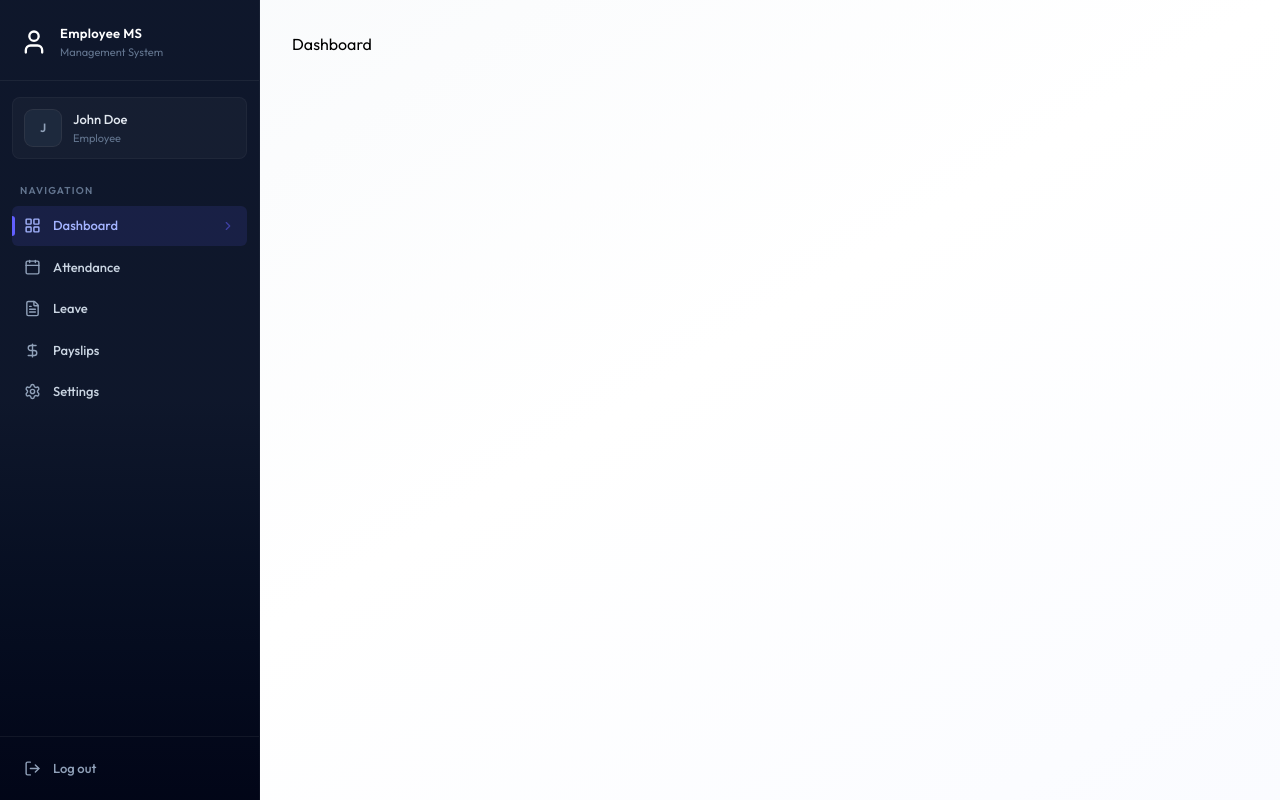
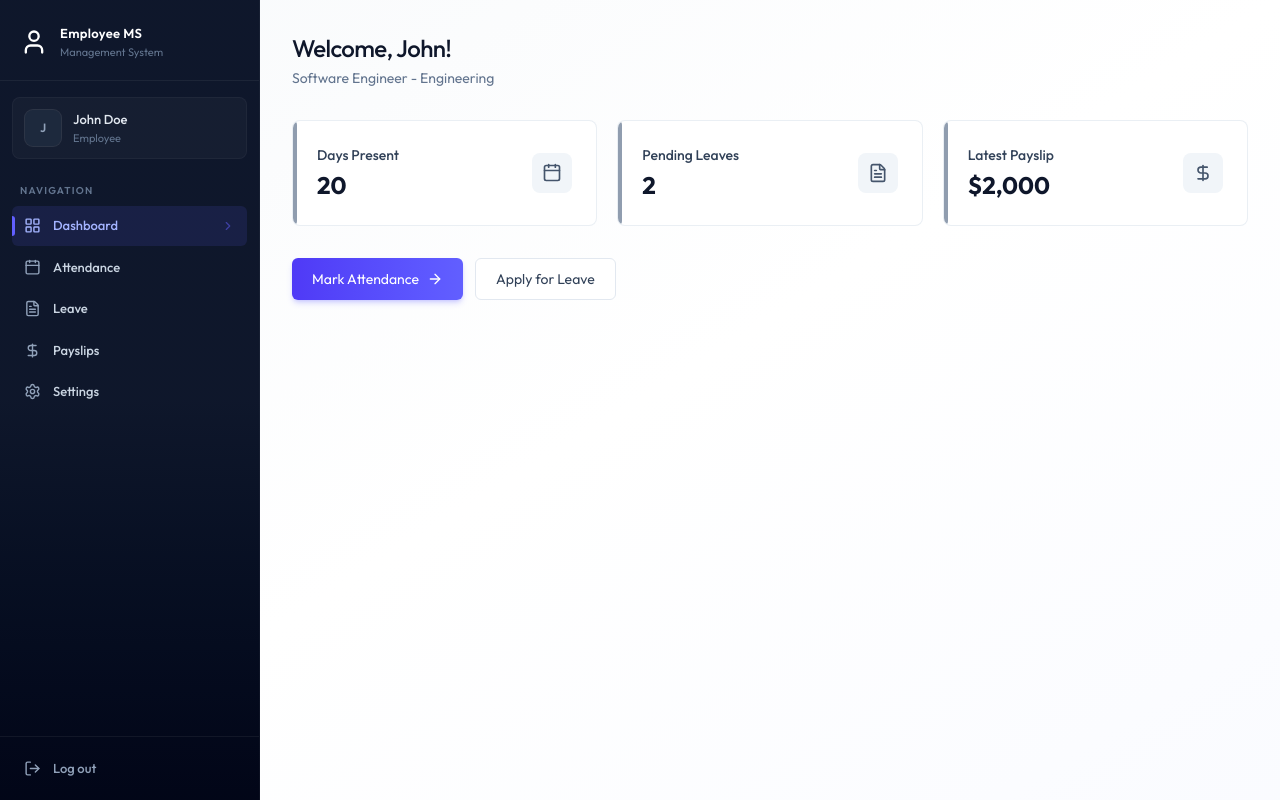
Before and after one commit to SharmaKumarRohit/FullStack-EMS, a React (Vite) app in the folder client/: page /dashboard in a window 1280 px wide. Built offline with nearby package versions, Linux system fonts and the light colour scheme.

Commit message:
Dashboard UI completed

```diff
--- a/client/src/assets/assets.tsx
+++ b/client/src/assets/assets.tsx
@@ -1,4 +1,143 @@
-export const DEPARTMENTS = [
+export type Department =
+  | "Engineering"
+  | "Human Resources"
+  | "Marketing"
+  | "Sales"
+  | "Finance"
+  | "Operations"
+  | "IT Support"
+  | "Customer Success"
+  | "Product Management"
+  | "Design";
+
+export type UserRole = "ADMIN" | "EMPLOYEE";
+
+export type EmploymentStatus = "ACTIVE";
+
+export type LeaveType = "ANNUAL" | "CASUAL" | "SICK";
+
+export type LeaveStatus = "APPROVED" | "REJECTED" | "PENDING";
+
+export type AttendanceStatus = "PRESENT";
+
+export type DayType =
+  | "Full Day"
+  | "Three Quarter Day"
+  | "Half Day"
+  | "Short Day";
+
+export type AdminDashboardData = {
+  role: "ADMIN";
+  totalEmployees: number;
+  totalDepartments: number;
+  todayAttendance: number;
+  pendingLeaves: number;
+};
+
+export type EmployeeDashboardData = {
+  currentMonthAttendance: number;
+  pendingLeaves: number;
+  latestPayslip: {
+    netSalary: number;
+  };
+  employee: {
+    firstName: string;
+    lastName: string;
+    position: string;
+    department: Department;
+  };
+};
+
+export type ProfileData = {
+  _id: string;
+  firstName: string;
+  lastName: string;
+  email: string;
+  image: string | null;
+};
+
+export type EmployeeUser = {
+  _id: string;
+  email: string;
+  role: UserRole;
+};
+
+export type Employee = {
+  _id: string;
+  userId: EmployeeUser;
+  department: Department;
+  firstName: string;
+  lastName: string;
+  email: string;
+  phone: string;
+  position: string;
+  basicSalary: number;
+  allowances: number;
+  deductions: number;
+  employmentStatus: EmploymentStatus;
+  joinDate: string;
+  image: string | null;
+  isDeleted: boolean;
+  bio: string;
+  createdAt: string;
+  updatedAt: string;
+  id: string;
+  user: {
+    email: string;
+    role: UserRole;
+  };
+};
+
+export type Leave = {
+  _id: string;
+  employeeId: string;
+  type: LeaveType;
+  startDate: string;
+  endDate: string;
+  reason: string;
+  status: LeaveStatus;
+  createdAt: string;
+  updatedAt: string;
+  id: string;
+  employee: Employee | Employee[];
+};
+
+export type Payslip = {
+  _id: string;
+  employeeId: string;
+  month: number;
+  year: number;
+  basicSalary: number;
+  allowances: number;
+  deductions: number;
+  netSalary: number;
+  createdAt: string;
+  updatedAt: string;
+  id: string;
+  employee: Employee;
+};
+
+export type Attendance = {
+  _id: string;
+  employeeId: string;
+  date: string;
+  checkIn: string | null;
+  checkOut: string | null;
+  status: AttendanceStatus;
+  workingHours: number | null;
+  dayType: DayType | null;
+  createdAt: string;
+  updatedAt: string;
+};
+
+export type WorkingHoursRecord = Attendance;
+
+export type DayTypeDisplay = {
+  label: string;
+  className: string;
+};
+
+export const DEPARTMENTS: Department[] = [
   "Engineering",
   "Human Resources",
   "Marketing",
@@ -11,7 +150,7 @@
   "Design",
 ];
 
-export const dummyAdminDashboardData = {
+export const dummyAdminDashboardData: AdminDashboardData = {
   role: "ADMIN",
   totalEmployees: 3,
   totalDepartments: 10,
@@ -19,7 +158,7 @@
   pendingLeaves: 1,
 };
 
-export const dummyEmployeeDashboardData = {
+export const dummyEmployeeDashboardData: EmployeeDashboardData = {
   currentMonthAttendance: 20,
   pendingLeaves: 2,
   latestPayslip: {
@@ -33,7 +172,7 @@
   },
 };
 
-export const dummyProfileData = {
+export const dummyProfileData: ProfileData = {
   _id: "69b411e6f8a807df391d7b13",
   firstName: "John",
   lastName: "Doe",
@@ -41,7 +180,7 @@
   image: null,
 };
 
-export const dummyEmployeeData = [
+export const dummyEmployeeData: Employee[] = [
   {
     _id: "69b414a7f8a807df391d7b58",
     userId: {
@@ -131,7 +270,7 @@
   },
 ];
 
-export const dummyLeaveData = [
+export const dummyLeaveData: Leave[] = [
   {
     _id: "69b4165af8a807df391d7bfd",
     employeeId: "69b41439f8a807df391d7b52",
@@ -186,7 +325,7 @@
   },
 ];
 
-export const dummyPayslipData = [
+export const dummyPayslipData: Payslip[] = [
   {
     _id: "69b41595f8a807df391d7baa",
     employeeId: "69b411e6f8a807df391d7b13",
@@ -273,23 +412,7 @@
   },
 ];
 
-type AttendanceStatus = "PRESENT" | "ABSENT" | "LEAVE" | "HALF_DAY";
-type DayType = "Full Day" | "Half Day" | "Three Quarter Day" | "Short Day";
-
-interface AttendanceRecord {
-  _id: string;
-  employeeId: string;
-  date: string;
-  checkIn: string;
-  checkOut: string;
-  status: AttendanceStatus;
-  workingHours: number;
-  dayType: DayType;
-  createdAt: string;
-  updatedAt: string;
-}
-
-export const dummyAttendanceData: AttendanceRecord[] = [
+export const dummyAttendanceData: Attendance[] = [
   {
     _id: "69b68d19f4437fdd254d5a68",
     employeeId: "69b411e6f8a807df391d7b13",
@@ -315,39 +438,3 @@
     updatedAt: "2026-03-13T13:48:42.433Z",
   },
 ];
-
-export function getWorkingHoursDisplay(record: AttendanceRecord) {
-  if (record.workingHours != null) {
-    const hrs = Math.floor(record.workingHours);
-    const mins = Math.round((record.workingHours - hrs) * 60);
-    return `${hrs}h ${mins}m`;
-  }
-  // If still checked in (no checkout), compute live hours
-  if (record.checkIn && !record.checkOut) {
-    const diffMs = Date.now() - new Date(record.checkIn).getTime();
-    const diffHours = diffMs / (1000 * 60 * 60);
-    const hrs = Math.floor(diffHours);
-    const mins = Math.round((diffHours - hrs) * 60);
-    return `${hrs}h ${mins}m (ongoing)`;
-  }
-  return "—";
-}
-
-export function getDayTypeDisplay(record: AttendanceRecord) {
-  if (record.dayType) {
-    const map = {
-      "Full Day": "badge-success",
-      "Three Quarter Day": "bg-blue-100 text-blue-700",
-      "Half Day": "badge-warning",
-      "Short Day": "badge-danger",
-    };
-    return {
-      label: record.dayType,
-      className: map[record.dayType] || "bg-slate-100 text-slate-600",
-    };
-  }
-  if (record.checkIn && !record.checkOut) {
-    return { label: "In Progress", className: "bg-indigo-100 text-indigo-700" };
-  }
-  return { label: "—", className: "" };
-}
--- /dev/null
+++ b/client/src/components/AdminDashboard.tsx
@@ -0,0 +1,69 @@
+import {
+  Building2Icon,
+  CalendarIcon,
+  FileTextIcon,
+  UsersIcon,
+} from "lucide-react";
+import type { AdminDashboardData } from "../assets/assets";
+
+type PropsType = {
+  data: AdminDashboardData;
+};
+
+function AdminDashboard({ data }: PropsType) {
+  const stats = [
+    {
+      icon: UsersIcon,
+      value: data.totalEmployees,
+      label: "Total Employees",
+      description: "Active workforce",
+    },
+    {
+      icon: Building2Icon,
+      value: data.totalDepartments,
+      label: "Departments",
+      description: "Organization units",
+    },
+    {
+      icon: CalendarIcon,
+      value: data.todayAttendance,
+      label: "Today's Attendance",
+      description: "Checked in today",
+    },
+    {
+      icon: FileTextIcon,
+      value: data.pendingLeaves,
+      label: "Pending Leaves",
+      description: "Awaiting approval",
+    },
+  ];
+  return (
+    <div className="animate-fade-in">
+      <div className="page-header">
+        <h1 className="page-title">Dashboard</h1>
+        <p className="page-subtitle">
+          Welcome back, Admin — here's your overview
+        </p>
+      </div>
+      <div className="grid grid-cols-1 sm:grid-cols-2 lg:grid-cols-4 gap-4 sm:gap-5 mb-8">
+        {stats.map((s) => (
+          <div
+            key={s.label}
+            className="card card-hover p-5 sm:p-6 relative overflow-hidden group flex items-center justify-between"
+          >
+            <div>
+              <div className="absolute left-0 top-0 bottom-0 w-1 rounded-r-full bg-slate-500/70 group-hover:bg-indigo-500/70" />
+              <p className="text-sm font-medium text-slate-700">{s.label}</p>
+              <p className="text-2xl font-bold text-slate-900 mt-1">
+                {s.value}
+              </p>
+            </div>
+            <s.icon className="size-10 p-2.5 rounded-lg bg-slate-100 text-slate-600 group-hover:bg-indigo-50 group-hover:text-indigo-600 transition-colors duration-200" />
+          </div>
+        ))}
+      </div>
+    </div>
+  );
+}
+
+export default AdminDashboard;
--- /dev/null
+++ b/client/src/components/EmployeeDashboard.tsx
@@ -0,0 +1,78 @@
+import {
+  ArrowRightIcon,
+  CalendarIcon,
+  DollarSignIcon,
+  FileTextIcon,
+} from "lucide-react";
+import { type EmployeeDashboardData } from "../assets/assets";
+import { Link } from "react-router-dom";
+
+type PropsType = {
+  data: EmployeeDashboardData;
+};
+
+function EmployeeDashboard({ data }: PropsType) {
+  const emp = data.employee;
+  const cards = [
+    {
+      icon: CalendarIcon,
+      value: data.currentMonthAttendance,
+      title: "Days Present",
+      subTitle: "This month",
+    },
+    {
+      icon: FileTextIcon,
+      value: data.pendingLeaves,
+      title: "Pending Leaves",
+      subTitle: "Awaiting approval",
+    },
+    {
+      icon: DollarSignIcon,
+      value: data.latestPayslip
+        ? `$${data.latestPayslip.netSalary?.toLocaleString()}`
+        : "N/A",
+      title: "Latest Payslip",
+      subTitle: "Most recent payout",
+    },
+  ];
+  return (
+    <div className="animate-fade-in">
+      <div className="page-header">
+        <h1 className="page-title">Welcome, {emp?.firstName}!</h1>
+        <p className="page-subtitle">
+          {emp?.position} - {emp?.department || "No Department"}
+        </p>
+      </div>
+      <div className="grid grid-cols-1 sm:grid-cols-3 gap-4 sm:gap-5 mb-8">
+        {cards.map((card, index) => (
+          <div
+            key={index}
+            className="card card-hover p-5 sm:p-6 relative overflow-hidden group flex items-center justify-between"
+          >
+            <div>
+              <div className="absolute left-0 top-0 bottom-0 w-1 rounded-r-full bg-slate-500/70 group-hover:bg-indigo-500/70" />
+              <p className="text-sm font-medium text-slate-700">{card.title}</p>
+              <p className="text-2xl font-bold text-slate-900 mt-1">
+                {card.value}
+              </p>
+            </div>
+            <card.icon className="size-10 p-2.5 rounded-lg bg-slate-100 text-slate-600 group-hover:bg-indigo-50 group-hover:text-indigo-600 transition-colors duration-200" />
+          </div>
+        ))}
+      </div>
+      <div className="flex flex-col sm:flex-row gap-3">
+        <Link
+          to="/attendance"
+          className="btn-primary text-center inline-flex items-center justify-center gap-2"
+        >
+          Mark Attendance <ArrowRightIcon className="size-4" />
+        </Link>
+        <Link to="/leave" className="btn-secondary text-center">
+          Apply for Leave
+        </Link>
+      </div>
+    </div>
+  );
+}
+
+export default EmployeeDashboard;
--- /dev/null
+++ b/client/src/components/Loading.tsx
@@ -0,0 +1,9 @@
+function Loading() {
+  return (
+    <div className="flex justify-center h-screen items-center">
+      <div className="animate-spin size-8 border-2 border-indigo-600 border-t-transparent rounded-full"></div>
+    </div>
+  );
+}
+
+export default Loading;
--- a/client/src/pages/Dashboard.tsx
+++ b/client/src/pages/Dashboard.tsx
@@ -1,7 +1,43 @@
-import React from "react";
+import { useEffect, useState } from "react";
+import {
+  dummyEmployeeDashboardData,
+  dummyAdminDashboardData,
+  type EmployeeDashboardData,
+  type AdminDashboardData,
+} from "../assets/assets";
+import Loading from "../components/Loading";
+import EmployeeDashboard from "../components/EmployeeDashboard";
+import AdminDashboard from "../components/AdminDashboard";
+
+type DashboardData = AdminDashboardData | EmployeeDashboardData;
+function isAdmin(data: DashboardData): data is AdminDashboardData {
+  return "role" in data;
+}
 
 function Dashboard() {
-  return <div>Dashboard</div>;
+  const [data, setData] = useState<DashboardData | null>(null);
+  const [loading, setLoading] = useState(true);
+
+  useEffect(() => {
+    setData(dummyEmployeeDashboardData);
+    const timeOutId = setTimeout(() => {
+      setLoading(false);
+    }, 1000);
+    return () => clearTimeout(timeOutId);
+  }, []);
+
+  if (loading) return <Loading />;
+  if (!data)
+    return (
+      <p className="text-center text-slate-500 py-12">
+        Failed to load dashboard
+      </p>
+    );
+  if (isAdmin(data)) {
+    return <AdminDashboard data={data} />;
+  } else {
+    return <EmployeeDashboard data={data} />;
+  }
 }
 
 export default Dashboard;
```
